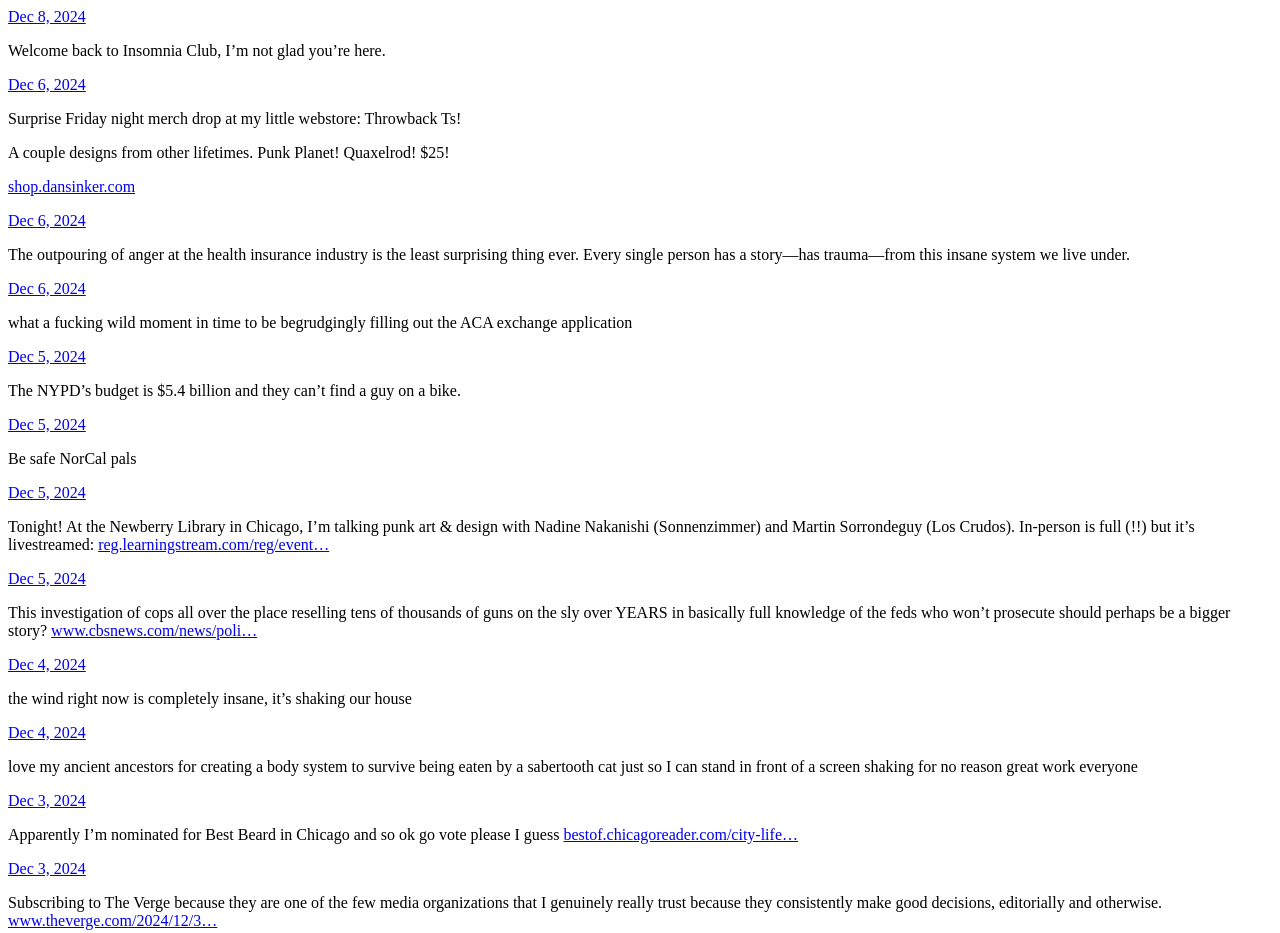
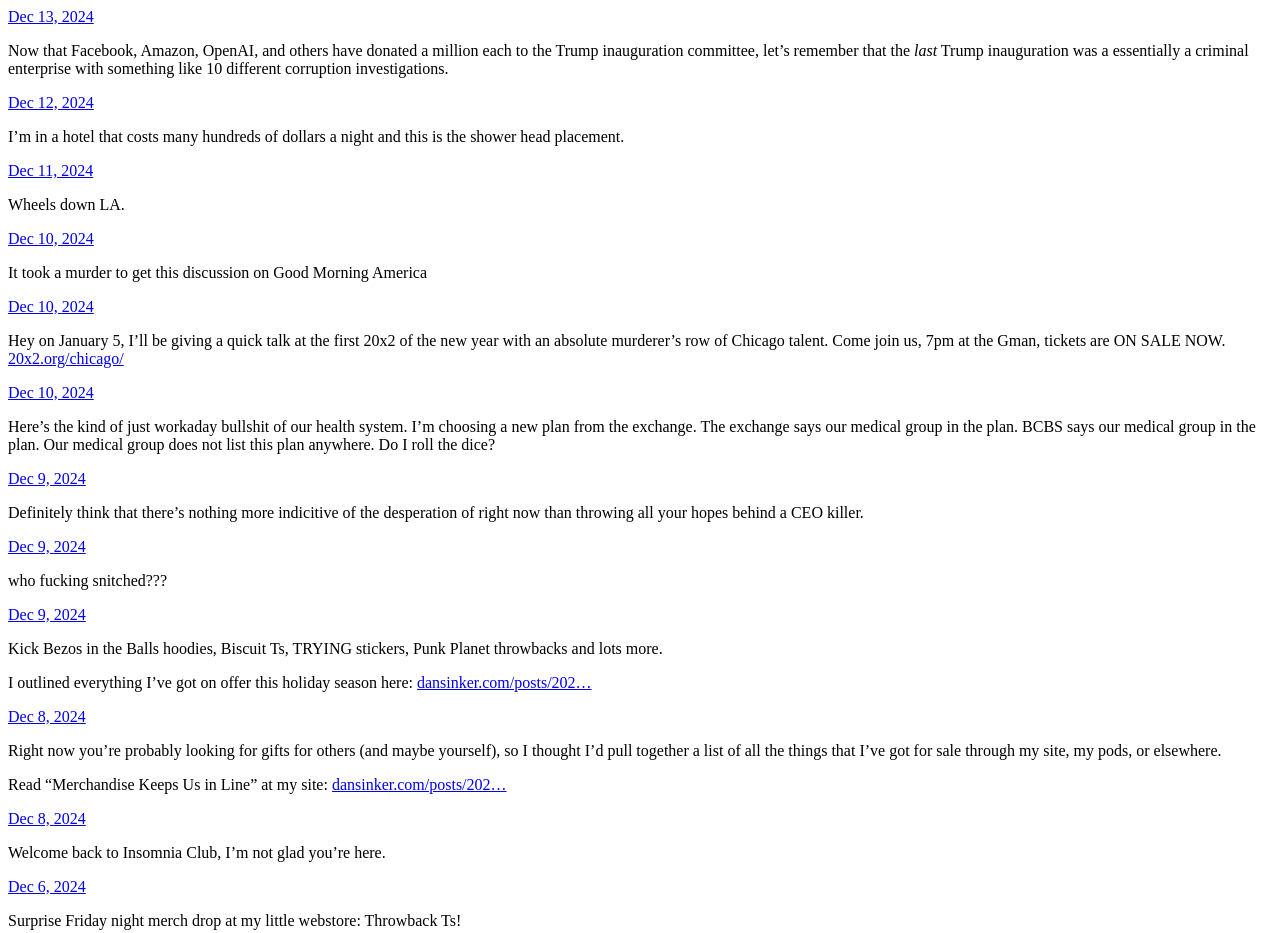
Before and after one commit to dansinker/microblog-backup, a plain HTML site: page index.html in a window 1280 px wide. Shown: the top 933 px of the page. Drawn offline with Linux system fonts and the light colour scheme.

Commit message:
Archiving from Micro.blog.

```diff
--- a/index.html
+++ b/index.html
@@ -21,6 +21,120 @@
 <div class="h-feed">
 
 
+
+	  <div class="h-entry">
+
+
+		<a href="https://dansinker.micro.blog/2024/12/13/now-that-facebook.html" class="u-url"><time class="dt-published" datetime="2024-12-13 15:08:26 -0600">Dec 13, 2024</time></a>
+
+		<div class="e-content">
+			 <p>Now that Facebook, Amazon, OpenAI, and others have donated a million each to the Trump inauguration committee, let&rsquo;s remember that the <em>last</em> Trump inauguration was a essentially a criminal enterprise with something like 10 different corruption investigations.</p>
+
+		</div>
+	  </div>
+
+	  <div class="h-entry">
+
+
+		<a href="https://dansinker.micro.blog/2024/12/12/im-in-a.html" class="u-url"><time class="dt-published" datetime="2024-12-12 10:57:18 -0600">Dec 12, 2024</time></a>
+
+		<div class="e-content">
+			 <p>I&rsquo;m in a hotel that costs many hundreds of dollars a night and this is the shower head placement.</p>
+<!-- raw HTML omitted -->
+
+		</div>
+	  </div>
+
+	  <div class="h-entry">
+
+
+		<a href="https://dansinker.micro.blog/2024/12/11/wheels-down-la.html" class="u-url"><time class="dt-published" datetime="2024-12-11 11:38:59 -0600">Dec 11, 2024</time></a>
+
+		<div class="e-content">
+			 <p>Wheels down LA.</p>
+
+		</div>
+	  </div>
+
+	  <div class="h-entry">
+
+
+		<a href="https://dansinker.micro.blog/2024/12/10/it-took-a.html" class="u-url"><time class="dt-published" datetime="2024-12-10 14:48:20 -0600">Dec 10, 2024</time></a>
+
+		<div class="e-content">
+			 <p>It took a murder to get this discussion on Good Morning America
+<!-- raw HTML omitted --></p>
+
+		</div>
+	  </div>
+
+	  <div class="h-entry">
+
+
+		<a href="https://dansinker.micro.blog/2024/12/10/hey-on-january.html" class="u-url"><time class="dt-published" datetime="2024-12-10 13:20:25 -0600">Dec 10, 2024</time></a>
+
+		<div class="e-content">
+			 <p>Hey on January 5, I&rsquo;ll be giving a quick talk at the first 20x2 of the new year with an absolute murderer&rsquo;s row of Chicago talent. Come join us, 7pm at the Gman, tickets are ON SALE NOW. <a href="https://20x2.org/chicago/">20x2.org/chicago/</a></p>
+
+		</div>
+	  </div>
+
+	  <div class="h-entry">
+
+
+		<a href="https://dansinker.micro.blog/2024/12/10/heres-the-kind.html" class="u-url"><time class="dt-published" datetime="2024-12-10 09:35:16 -0600">Dec 10, 2024</time></a>
+
+		<div class="e-content">
+			 <p>Here&rsquo;s the kind of just workaday bullshit of our health system. I&rsquo;m choosing a new plan from the exchange. The exchange says our medical group in the plan. BCBS says our medical group in the plan. Our medical group does not list this plan anywhere. Do I roll the dice?</p>
+
+		</div>
+	  </div>
+
+	  <div class="h-entry">
+
+
+		<a href="https://dansinker.micro.blog/2024/12/09/definitely-think-that.html" class="u-url"><time class="dt-published" datetime="2024-12-09 17:50:47 -0600">Dec 9, 2024</time></a>
+
+		<div class="e-content">
+			 <p>Definitely think that there&rsquo;s nothing more indicitive of the desperation of right now than throwing all your hopes behind a CEO killer.</p>
+
+		</div>
+	  </div>
+
+	  <div class="h-entry">
+
+
+		<a href="https://dansinker.micro.blog/2024/12/09/who-fucking-snitched.html" class="u-url"><time class="dt-published" datetime="2024-12-09 11:01:24 -0600">Dec 9, 2024</time></a>
+
+		<div class="e-content">
+			 <p>who fucking snitched???</p>
+
+		</div>
+	  </div>
+
+	  <div class="h-entry">
+
+
+		<a href="https://dansinker.micro.blog/2024/12/09/kick-bezos-in.html" class="u-url"><time class="dt-published" datetime="2024-12-09 08:19:18 -0600">Dec 9, 2024</time></a>
+
+		<div class="e-content">
+			 <p>Kick Bezos in the Balls hoodies, Biscuit Ts, TRYING stickers, Punk Planet throwbacks and lots more.</p>
+<p>I outlined everything I&rsquo;ve got on offer this holiday season here: <a href="https://dansinker.com/posts/2024-12-08-stuff-for-sale/">dansinker.com/posts/202&hellip;</a></p>
+
+		</div>
+	  </div>
+
+	  <div class="h-entry">
+
+
+		<a href="https://dansinker.micro.blog/2024/12/08/right-now-youre.html" class="u-url"><time class="dt-published" datetime="2024-12-08 21:39:04 -0600">Dec 8, 2024</time></a>
+
+		<div class="e-content">
+			 <p>Right now you&rsquo;re probably looking for gifts for others (and maybe yourself), so I thought I&rsquo;d pull together a list of all the things that I&rsquo;ve got for sale through my site, my pods, or elsewhere.</p>
+<p>Read &ldquo;Merchandise Keeps Us in Line&rdquo; at my site: <a href="https://dansinker.com/posts/2024-12-08-stuff-for-sale/">dansinker.com/posts/202&hellip;</a></p>
+
+		</div>
+	  </div>
 
 	  <div class="h-entry">
 
```
